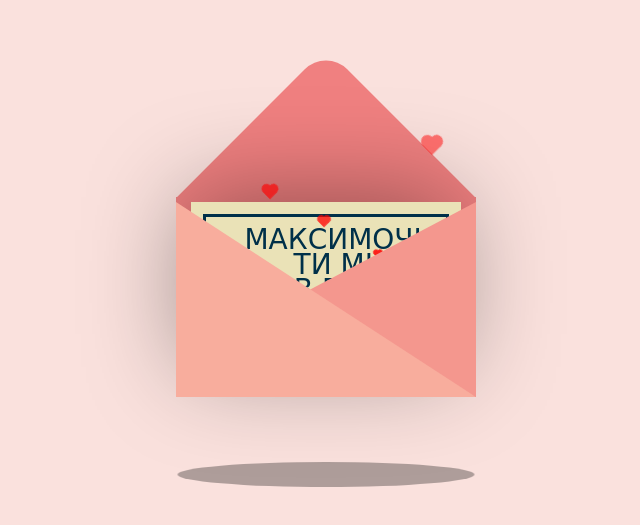
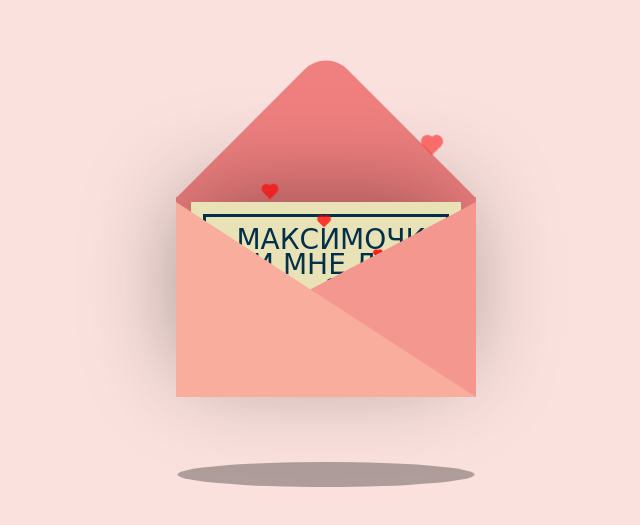
Before and after one commit to YakymenkoY/MAKSLOVEME, a plain HTML site: page index.html in a window 1280 px wide. Shown: the part 141-666 px from the top of the page, without its empty margins (314-954 px from the left). Drawn offline with Linux system fonts and the light colour scheme.

Commit message:
Update index.html

```diff
--- a/index.html
+++ b/index.html
@@ -14,7 +14,7 @@
             <div class="envelope"></div>
             <div class="front"></div>
             <div class="card">
-                <div class="text">МАКСИМОЧКА</br> ТИ МНЕ  </br>В ПОПУ ДАШЬ??</div>
+                <div class="text">МАКСИМОЧКА</br> ТИ МНЕ ДАШЬ </br>??</div>
                 <div class="heart" </div>
         </div>
         <div class="hearts">
```
